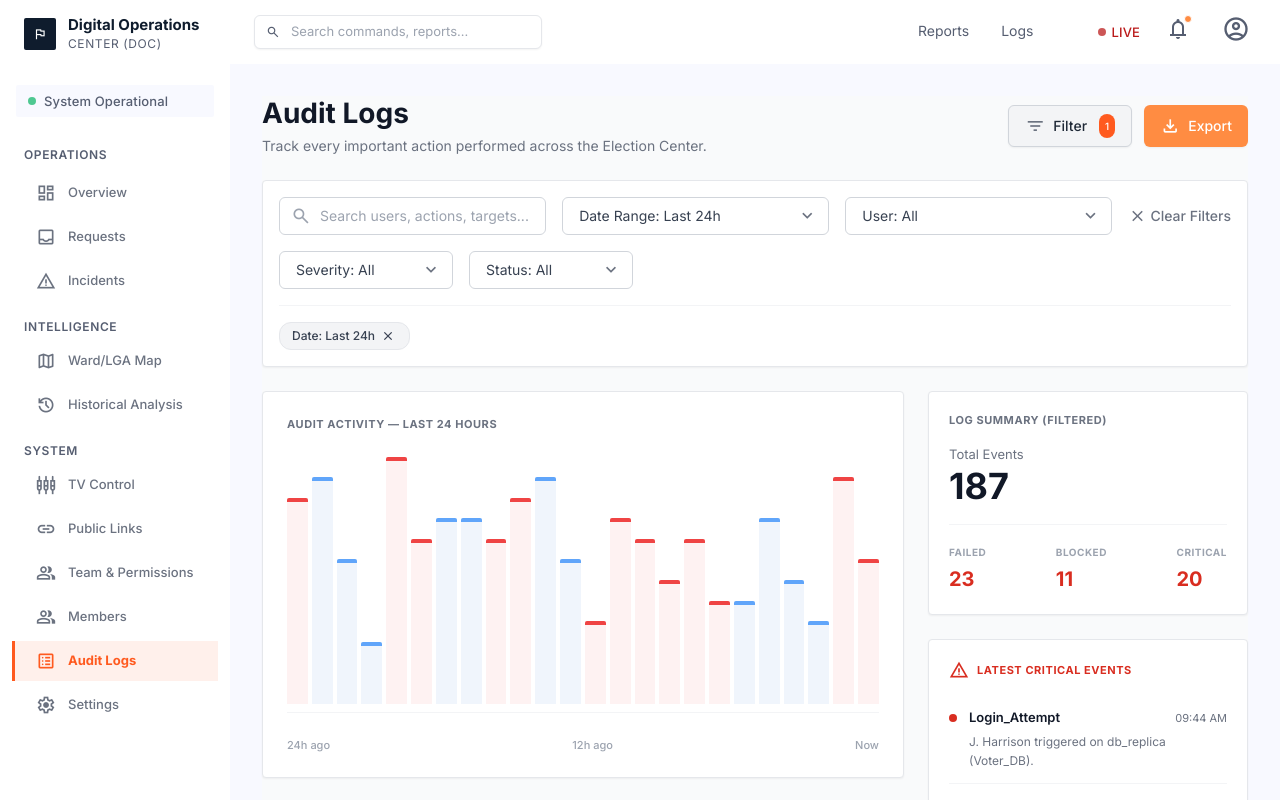
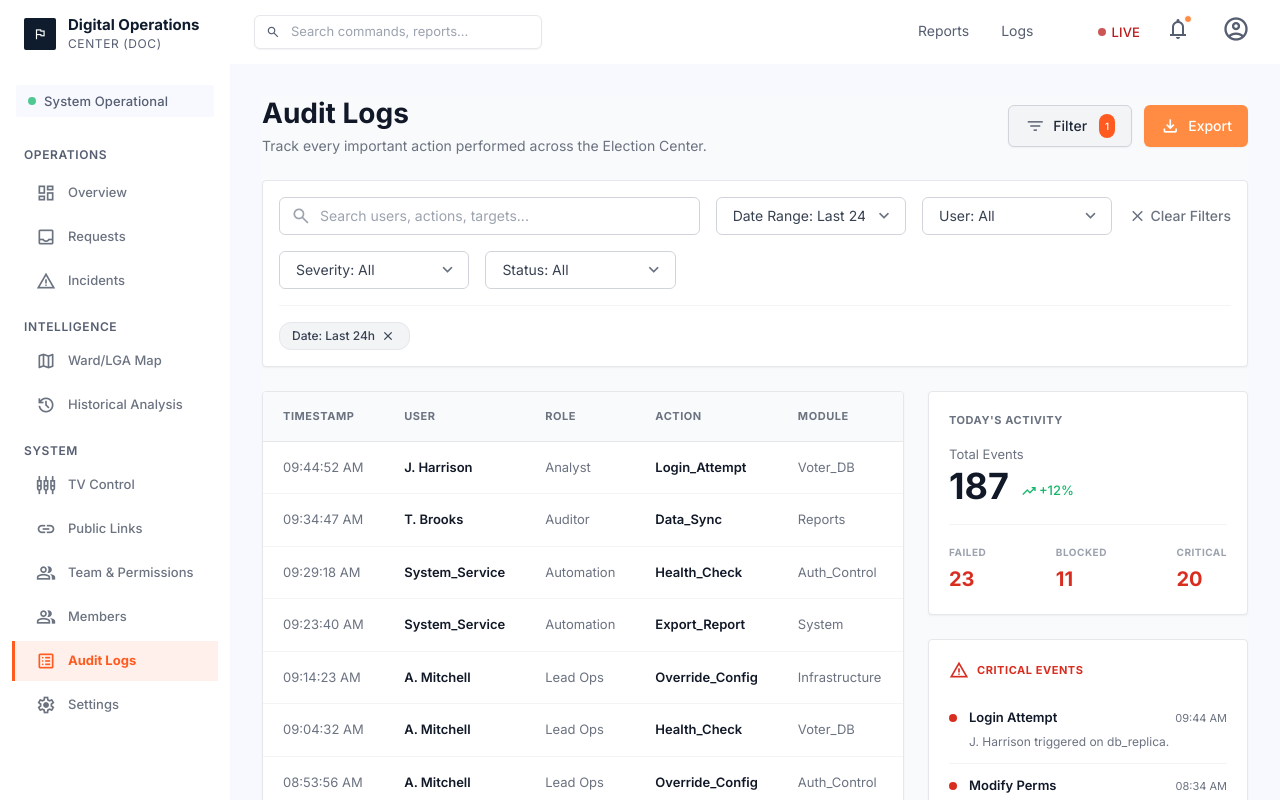
Before and after one commit to CodezillaBBurhan/zabe_doc_portal, a React (Vite) app: page /logs in a window 1280 px wide. Built offline with nearby package versions, Linux system fonts and the light colour scheme.

Commit message:
fix in audit logs

```diff
--- a/src/pages/AuditLogs.jsx
+++ b/src/pages/AuditLogs.jsx
@@ -195,10 +195,10 @@ export default function AuditLogs() {
 
   // Exports
   const handleExportCSV = () => {
-    const headers = ['Timestamp', 'User', 'Role', 'Action', 'Module', 'Target', 'Severity', 'Status'];
+    const headers = ['Timestamp', 'User', 'Role', 'Action', 'Module', 'Target'];
     const rows = filteredLogs.map(log => [
       new Date(log.timestamp).toLocaleString(),
-      log.user, log.role, log.action, log.module, log.target, log.severity, log.status
+      log.user, log.role, log.action, log.module, log.target
     ]);
     const csvContent = "data:text/csv;charset=utf-8,"
       + [headers.join(","), ...rows.map(e => e.join(","))].join("\n");
@@ -239,6 +239,11 @@ export default function AuditLogs() {
   const formatTimeOnly = (isoString) => {
     const d = new Date(isoString);
     return d.toLocaleTimeString('en-US', { hour: '2-digit', minute: '2-digit' });
+  };
+
+  const formatTimeWithSeconds = (isoString) => {
+    const d = new Date(isoString);
+    return d.toLocaleTimeString('en-US', { hour: '2-digit', minute: '2-digit', second: '2-digit' });
   };
 
   const formatDateTime = (isoString) => {
@@ -303,7 +308,7 @@ export default function AuditLogs() {
       {showFilters && (
         <div className="bg-white border border-gray-200 rounded-lg p-4 shadow-sm transition-all">
           <div className="flex flex-wrap items-center gap-4 mb-4">
-            <div className="relative flex-1 min-w-[200px] w-full">
+            <div className="relative flex-1 w-full sm:w-[40%]">
               <MaterialIcon icon="search" className="absolute left-3 top-1/2 -translate-y-1/2 text-gray-400 text-[20px]" />
               <input
                 type="text"
@@ -314,7 +319,7 @@ export default function AuditLogs() {
               />
             </div>
 
-            <div className="relative w-full xs:w-auto flex-1 min-w-[150px]">
+            <div className="relative w-full sm:w-[20%]">
               <select
                 value={dateFilter}
                 onChange={(e) => setDateFilter(e.target.value)}
@@ -328,7 +333,7 @@ export default function AuditLogs() {
               <MaterialIcon icon="expand_more" className="absolute right-3 top-1/2 -translate-y-1/2 text-gray-500 text-[20px] pointer-events-none" />
             </div>
 
-            <div className="relative w-full xs:w-auto flex-1 min-w-[150px]">
+            <div className="relative w-full sm:w-[20%]">
               <select
                 value={userFilter}
                 onChange={(e) => setUserFilter(e.target.value)}
@@ -341,7 +346,6 @@ export default function AuditLogs() {
               <MaterialIcon icon="expand_more" className="absolute right-3 top-1/2 -translate-y-1/2 text-gray-500 text-[20px] pointer-events-none" />
             </div>
 
-            {activeFilters.length > 0 && (
             <button
               onClick={clearAllFilters}
               className="hidden sm:flex items-center gap-1 text-sm text-gray-500 hover:text-gray-700 ml-auto font-medium"
@@ -349,11 +353,10 @@ export default function AuditLogs() {
               <MaterialIcon icon="close" className="text-[18px]" />
               Clear Filters
             </button>
-            )}
           </div>
 
           <div className="flex flex-wrap items-center gap-4">
-            <div className="relative flex-1 min-w-[150px] sm:flex-none">
+            <div className="relative w-full sm:w-[20%]">
               <select
                 value={severityFilter}
                 onChange={(e) => setSeverityFilter(e.target.value)}
@@ -368,7 +371,7 @@ export default function AuditLogs() {
               <MaterialIcon icon="expand_more" className="absolute right-3 top-1/2 -translate-y-1/2 text-gray-500 text-[20px] pointer-events-none" />
             </div>
 
-            <div className="relative flex-1 min-w-[150px] sm:flex-none">
+            <div className="relative w-full sm:w-[20%]">
               <select
                 value={statusFilter}
                 onChange={(e) => setStatusFilter(e.target.value)}
@@ -415,135 +418,12 @@ export default function AuditLogs() {
       )}
 
       {/* Main Content Layout */}
-      <div className="flex flex-col gap-6 w-full">
+      <div className="flex flex-col xl:flex-row gap-6 w-full">
 
-        {/* Top Row (Chart & Cards) */}
-        <div className="flex flex-col xl:flex-row gap-6 w-full">
-          {/* Left: Chart Section */}
-          <div className="flex-1 min-w-0 flex flex-col h-full">
-            <div className="bg-white border border-gray-200 rounded-lg shadow-sm p-6 h-full flex flex-col">
-              <h3 className="text-[11px] font-bold text-gray-500 uppercase tracking-wider mb-6">AUDIT ACTIVITY — LAST 24 HOURS</h3>
+        {/* Left Column (Table & Chart) */}
+        <div className="flex-1 min-w-0 flex flex-col gap-6">
 
-              <div className="h-64 flex items-end justify-between gap-1 mb-6 border-b border-gray-100 pb-2">
-                {chartBars.map((bar, i) => (
-                  <div key={i} className="w-full flex flex-col justify-end h-full relative group" title={`Events: ${bar.count}`}>
-                    <div
-                      className={`w-full rounded-t-sm transition-all ${bar.isCritical ? 'bg-red-50' : 'bg-[#f0f5fc]'}`}
-                      style={{ height: bar.height }}
-                    >
-                      {bar.isCritical && (
-                        <div className="w-full h-1 bg-red-500 rounded-t-sm absolute top-0" style={{top: `calc(100% - ${bar.height})`}}></div>
-                      )}
-                      {!bar.isCritical && bar.count > 0 && (
-                        <div className="w-full h-1 bg-blue-400 rounded-t-sm absolute top-0" style={{top: `calc(100% - ${bar.height})`}}></div>
-                      )}
-                    </div>
-                  </div>
-                ))}
-              </div>
-
-              <div className="flex justify-between text-[11px] text-gray-400 font-medium">
-                <span>24h ago</span>
-                <span>12h ago</span>
-                <span>Now</span>
-              </div>
-            </div>
-          </div>
-
-          {/* Right Column (Cards) */}
-          <div className="w-full xl:w-[320px] flex flex-col gap-6 shrink-0">
-
-            {/* Log Summary */}
-            <div className="bg-white border border-gray-200 rounded-lg shadow-sm p-5">
-              <h3 className="text-[11px] font-bold text-gray-500 uppercase tracking-wider mb-4">LOG SUMMARY (FILTERED)</h3>
-
-              <div className="mb-5">
-                <div className="text-[13px] text-gray-500 mb-1">Total Events</div>
-                <div className="flex items-baseline gap-3">
-                  <div className="text-[36px] font-bold text-gray-900 leading-none">{totalEvents.toLocaleString()}</div>
-                </div>
-              </div>
-
-              <div className="border-t border-gray-100 pt-5 flex justify-between">
-                <div>
-                  <div className="text-[10px] font-bold text-gray-400 uppercase tracking-wider mb-1">FAILED</div>
-                  <div className="text-[20px] font-bold text-[#d92d20]">{failedEvents}</div>
-                </div>
-                <div>
-                  <div className="text-[10px] font-bold text-gray-400 uppercase tracking-wider mb-1">BLOCKED</div>
-                  <div className="text-[20px] font-bold text-[#d92d20]">{blockedEvents}</div>
-                </div>
-                <div>
-                  <div className="text-[10px] font-bold text-gray-400 uppercase tracking-wider mb-1">CRITICAL</div>
-                  <div className="text-[20px] font-bold text-[#d92d20]">{criticalEvents}</div>
-                </div>
-              </div>
-            </div>
-
-            {/* Critical Events */}
-            <div className="bg-white border border-gray-200 rounded-lg shadow-sm p-5">
-              <div className="flex items-center gap-2 mb-4">
-                <MaterialIcon icon="warning_amber" className="text-[#d92d20] text-[20px]" />
-                <h3 className="text-[11px] font-bold text-[#d92d20] uppercase tracking-wider">LATEST CRITICAL EVENTS</h3>
-              </div>
-
-              <div className="flex flex-col">
-                {latestCritical.length === 0 ? (
-                  <div className="text-sm text-gray-500 italic py-4">No critical events found in current filter.</div>
-                ) : (
-                  latestCritical.map((event, idx) => (
-                    <div key={idx} className="relative pl-5 py-3 border-b border-gray-100 last:border-0">
-                      <div className="absolute left-0 top-[18px] w-2 h-2 rounded-full bg-[#d92d20]"></div>
-                      <div className="flex justify-between items-start mb-1">
-                        <div className="font-semibold text-[13px] text-gray-900">{event.action}</div>
-                        <div className="text-[11px] text-gray-500 mt-0.5">{formatTimeOnly(event.timestamp)}</div>
-                      </div>
-                      <div className="text-[12px] text-gray-500 leading-relaxed">
-                        {event.user} triggered on {event.target} ({event.module}).
-                      </div>
-                    </div>
-                  ))
-                )}
-              </div>
-            </div>
-
-            {/* Most Active Users */}
-            <div className="bg-white border border-gray-200 rounded-lg shadow-sm p-5">
-              <div className="flex items-center gap-2 mb-4">
-                <MaterialIcon icon="group" className="text-gray-500 text-[20px]" />
-                <h3 className="text-[11px] font-bold text-gray-500 uppercase tracking-wider">MOST ACTIVE USERS</h3>
-              </div>
-
-              <div className="flex flex-col gap-4">
-                {userStats.length === 0 ? (
-                  <div className="text-sm text-gray-500 italic py-2">No active users in current filter.</div>
-                ) : (
-                  userStats.map((stat, idx) => (
-                    <div key={idx} className="flex items-center justify-between">
-                      <div className="flex items-center gap-3">
-                        <div className={`w-10 h-10 rounded-full flex items-center justify-center text-[14px] font-bold shrink-0 ${getColorClass(idx)}`}>
-                          {getInitials(stat.user)}
-                        </div>
-                        <div>
-                          <div className="text-[13px] font-semibold text-gray-900">{stat.user}</div>
-                          <div className="text-[11px] text-gray-500">{stat.role}</div>
-                        </div>
-                      </div>
-                      <div className="text-[11px] text-gray-500 flex flex-col items-end">
-                        <span className="font-semibold text-gray-700 text-[13px]">{stat.count}</span>
-                        acts
-                      </div>
-                    </div>
-                  ))
-                )}
-              </div>
-            </div>
-
-          </div>
-        </div>
-
-        {/* Bottom Row (Table) */}
-        <div className="w-full flex flex-col">
+          {/* Audit Log Table Card */}
           <div className="bg-white border border-gray-200 rounded-lg shadow-sm overflow-hidden flex flex-col">
             <GlobalTable className="text-[13px]">
               <thead>
@@ -554,14 +434,12 @@ export default function AuditLogs() {
                   <th className="px-5 py-4 text-left">ACTION</th>
                   <th className="px-5 py-4 text-left">MODULE</th>
                   <th className="px-5 py-4 text-left">TARGET</th>
-                      <th className="px-5 py-4 text-left">SEVERITY</th>
-                      <th className="px-5 py-4 text-left">STATUS</th>
                 </tr>
               </thead>
               <tbody className="divide-y divide-gray-100">
                 {paginatedLogs.length === 0 ? (
                   <tr>
-                        <td colSpan="8" className="px-5 py-12 text-center text-gray-500">
+                    <td colSpan="6" className="px-5 py-12 text-center text-gray-500">
                       <MaterialIcon icon="search_off" className="text-[48px] text-gray-300 mb-3" />
                       <p className="text-[14px] font-medium text-gray-700">No logs found matching your criteria</p>
                       <p className="text-[13px] mt-1">Try adjusting your search or filters.</p>
@@ -570,33 +448,14 @@ export default function AuditLogs() {
                 ) : (
                   paginatedLogs.map((row) => (
                     <tr key={row.id} className="hover:bg-gray-50 text-gray-600 transition-colors">
-                          <td className="px-5 py-4 whitespace-nowrap text-gray-500">{formatDateTime(row.timestamp)}</td>
+                      <td className="px-5 py-4 whitespace-nowrap text-gray-500">{formatTimeWithSeconds(row.timestamp)}</td>
                       <td className="px-5 py-4 whitespace-nowrap font-semibold text-gray-900">{row.user}</td>
                       <td className="px-5 py-4 whitespace-nowrap text-gray-500">{row.role}</td>
                       <td className="px-5 py-4 whitespace-nowrap font-semibold text-gray-900">{row.action}</td>
                       <td className="px-5 py-4 whitespace-nowrap text-gray-500">{row.module}</td>
                       <td className="px-5 py-4 whitespace-nowrap">
-                            <span className="font-mono text-[12px] text-gray-600 bg-gray-50 px-1.5 py-0.5 rounded border border-gray-200">
+                        <span className="font-mono text-[12px] text-gray-600 px-1.5 py-0.5">
                           {row.target}
-                            </span>
-                          </td>
-                          <td className="px-5 py-4 whitespace-nowrap">
-                            <span className={`text-[12px] font-medium px-2 py-1 rounded-full ${
-                              row.severity === 'Critical' ? 'bg-red-100 text-red-700' :
-                              row.severity === 'High' ? 'bg-orange-100 text-orange-700' :
-                              row.severity === 'Medium' ? 'bg-yellow-100 text-yellow-700' :
-                              'bg-gray-100 text-gray-700'
-                            }`}>
-                              {row.severity}
-                            </span>
-                          </td>
-                          <td className="px-5 py-4 whitespace-nowrap">
-                            <span className={`text-[12px] font-medium px-2 py-1 rounded-full ${
-                              row.status === 'Success' ? 'bg-green-100 text-green-700' :
-                              row.status === 'Failed' ? 'bg-red-100 text-red-700' :
-                              'bg-gray-200 text-gray-800'
-                            }`}>
-                              {row.status}
                         </span>
                       </td>
                     </tr>
@@ -610,10 +469,10 @@ export default function AuditLogs() {
               <div className="flex flex-col sm:flex-row items-start sm:items-center gap-2 sm:gap-4 w-full sm:w-auto">
                 <span>
                   Showing {filteredLogs.length === 0 ? 0 : (currentPage - 1) * rowsPerPage + 1}-
-                    {Math.min(currentPage * rowsPerPage, filteredLogs.length)} of {filteredLogs.length}
+                  {Math.min(currentPage * rowsPerPage, filteredLogs.length)} of {filteredLogs.length.toLocaleString()}
                 </span>
                 <div className="flex items-center gap-2">
-                    <span>Rows per page:</span>
+                  <span className="ml-0 sm:ml-4">Rows per page:</span>
                   <div className="relative">
                     <select
                       value={rowsPerPage}
@@ -658,6 +517,131 @@ export default function AuditLogs() {
               </div>
             </div>
           </div>
+
+          {/* Chart Section */}
+          <div className="bg-white border border-gray-200 rounded-lg shadow-sm p-6 flex flex-col">
+            <h3 className="text-[11px] font-bold text-gray-500 uppercase tracking-wider mb-6">AUDIT ACTIVITY — LAST 24 HOURS</h3>
+
+            <div className="h-48 flex items-end justify-between gap-1 mb-6 border-b border-gray-100 pb-2">
+              {chartBars.map((bar, i) => (
+                <div key={i} className="w-full flex flex-col justify-end h-full relative group" title={`Events: ${bar.count}`}>
+                  <div
+                    className={`w-full rounded-t-sm transition-all ${bar.isCritical ? 'bg-red-50' : 'bg-[#f0f5fc]'}`}
+                    style={{ height: bar.height }}
+                  >
+                    {bar.isCritical && (
+                      <div className="w-full h-1 bg-red-500 rounded-t-sm absolute top-0" style={{top: `calc(100% - ${bar.height})`}}></div>
+                    )}
+                    {!bar.isCritical && bar.count > 0 && (
+                      <div className="w-full h-1 bg-blue-400 rounded-t-sm absolute top-0" style={{top: `calc(100% - ${bar.height})`}}></div>
+                    )}
+                  </div>
+                </div>
+              ))}
+            </div>
+
+            <div className="flex justify-between text-[11px] text-gray-400 font-medium">
+              <span>12:00 PM (Yesterday)</span>
+              <span>12:00 AM</span>
+              <span>12:00 PM (Today)</span>
+            </div>
+          </div>
+
+        </div>
+
+        {/* Right Column (Cards) */}
+        <div className="w-full xl:w-[320px] flex flex-col gap-6 shrink-0">
+
+          {/* Log Summary */}
+          <div className="bg-white border border-gray-200 rounded-lg shadow-sm p-5">
+            <h3 className="text-[11px] font-bold text-gray-500 uppercase tracking-wider mb-4">TODAY'S ACTIVITY</h3>
+
+            <div className="mb-5">
+              <div className="text-[13px] text-gray-500 mb-1">Total Events</div>
+              <div className="flex items-baseline gap-3">
+                <div className="text-[36px] font-bold text-gray-900 leading-none">{totalEvents.toLocaleString()}</div>
+                <div className="flex items-center text-[#12B76A] text-[13px] font-medium">
+                  <MaterialIcon icon="trending_up" className="text-[16px] mr-0.5" />
+                  +12%
+                </div>
+              </div>
+            </div>
+
+            <div className="border-t border-gray-100 pt-5 flex justify-between">
+              <div>
+                <div className="text-[10px] font-bold text-gray-400 uppercase tracking-wider mb-1">FAILED</div>
+                <div className="text-[20px] font-bold text-[#d92d20]">{failedEvents}</div>
+              </div>
+              <div>
+                <div className="text-[10px] font-bold text-gray-400 uppercase tracking-wider mb-1">BLOCKED</div>
+                <div className="text-[20px] font-bold text-[#d92d20]">{blockedEvents}</div>
+              </div>
+              <div>
+                <div className="text-[10px] font-bold text-gray-400 uppercase tracking-wider mb-1">CRITICAL</div>
+                <div className="text-[20px] font-bold text-[#d92d20]">{criticalEvents}</div>
+              </div>
+            </div>
+          </div>
+
+          {/* Critical Events */}
+          <div className="bg-white border border-gray-200 rounded-lg shadow-sm p-5">
+            <div className="flex items-center gap-2 mb-4">
+              <MaterialIcon icon="warning_amber" className="text-[#d92d20] text-[20px]" />
+              <h3 className="text-[11px] font-bold text-[#d92d20] uppercase tracking-wider">CRITICAL EVENTS</h3>
+            </div>
+
+            <div className="flex flex-col">
+              {latestCritical.length === 0 ? (
+                <div className="text-sm text-gray-500 italic py-4">No critical events found in current filter.</div>
+              ) : (
+                latestCritical.map((event, idx) => (
+                  <div key={idx} className="relative pl-5 py-3 border-b border-gray-100 last:border-0">
+                    <div className="absolute left-0 top-[18px] w-2 h-2 rounded-full bg-[#d92d20]"></div>
+                    <div className="flex justify-between items-start mb-1">
+                      <div className="font-semibold text-[13px] text-gray-900">{event.action.replace(/_/g, ' ')}</div>
+                      <div className="text-[11px] text-gray-500 mt-0.5">{formatTimeOnly(event.timestamp)}</div>
+                    </div>
+                    <div className="text-[12px] text-gray-500 leading-relaxed">
+                      {event.user} triggered on {event.target}.
+                    </div>
+                  </div>
+                ))
+              )}
+            </div>
+          </div>
+
+          {/* Most Active Users */}
+          <div className="bg-white border border-gray-200 rounded-lg shadow-sm p-5">
+            <div className="flex items-center gap-2 mb-4">
+              <MaterialIcon icon="group" className="text-gray-500 text-[20px]" />
+              <h3 className="text-[11px] font-bold text-gray-500 uppercase tracking-wider">MOST ACTIVE USERS</h3>
+            </div>
+
+            <div className="flex flex-col gap-4">
+              {userStats.length === 0 ? (
+                <div className="text-sm text-gray-500 italic py-2">No active users in current filter.</div>
+              ) : (
+                userStats.map((stat, idx) => (
+                  <div key={idx} className="flex items-center justify-between">
+                    <div className="flex items-center gap-3">
+                      <div className={`w-10 h-10 rounded-full flex items-center justify-center text-[14px] font-bold shrink-0 ${getColorClass(idx)}`}>
+                        {getInitials(stat.user)}
+                      </div>
+                      <div>
+                        <div className="text-[13px] font-semibold text-gray-900">{stat.user}</div>
+                        <div className="text-[11px] text-gray-500">{stat.role}</div>
+                      </div>
+                    </div>
+                    <div className="text-[11px] text-gray-500 flex flex-col items-end">
+                      <span className="font-semibold text-gray-700 text-[13px]">{stat.count}</span>
+                      acts
+                    </div>
+                  </div>
+                ))
+              )}
+            </div>
+          </div>
+
         </div>
       </div>
     </div>
```
Lines whose indentation alone changed are shown as unchanged.
